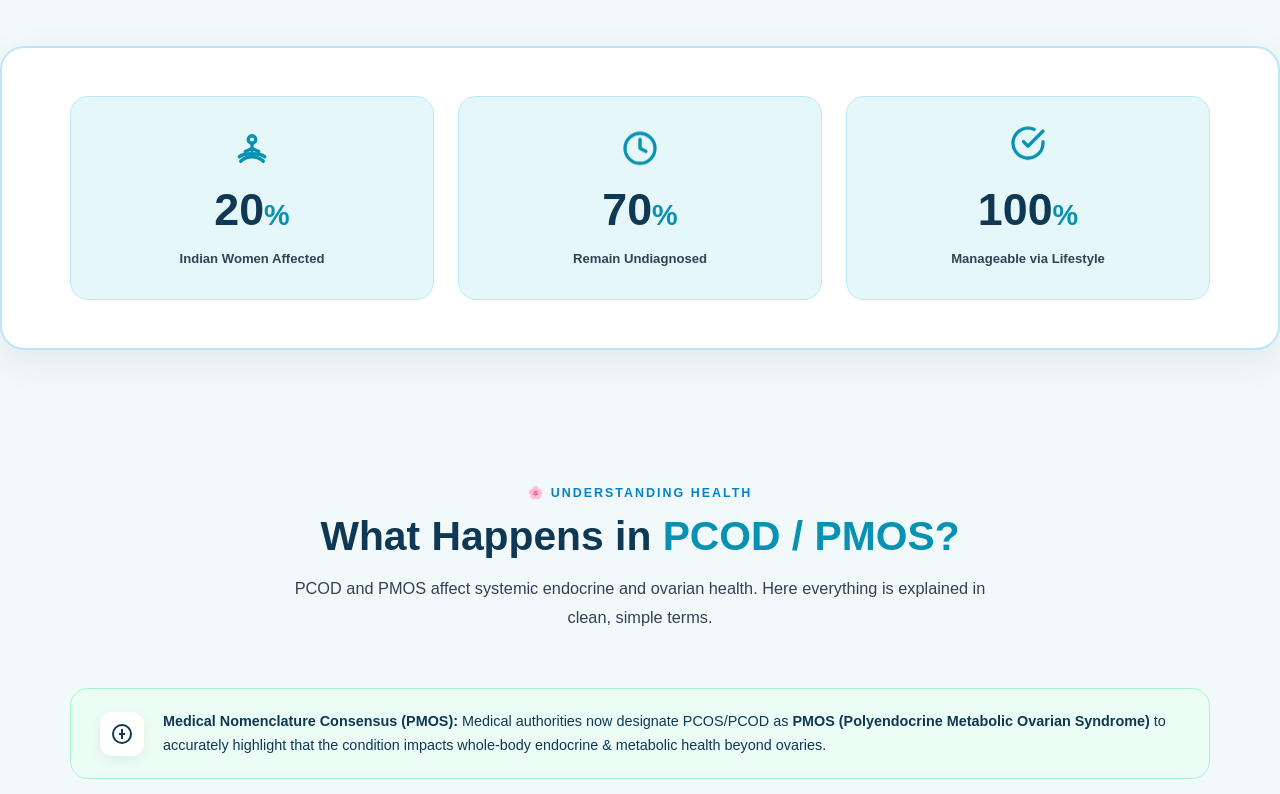
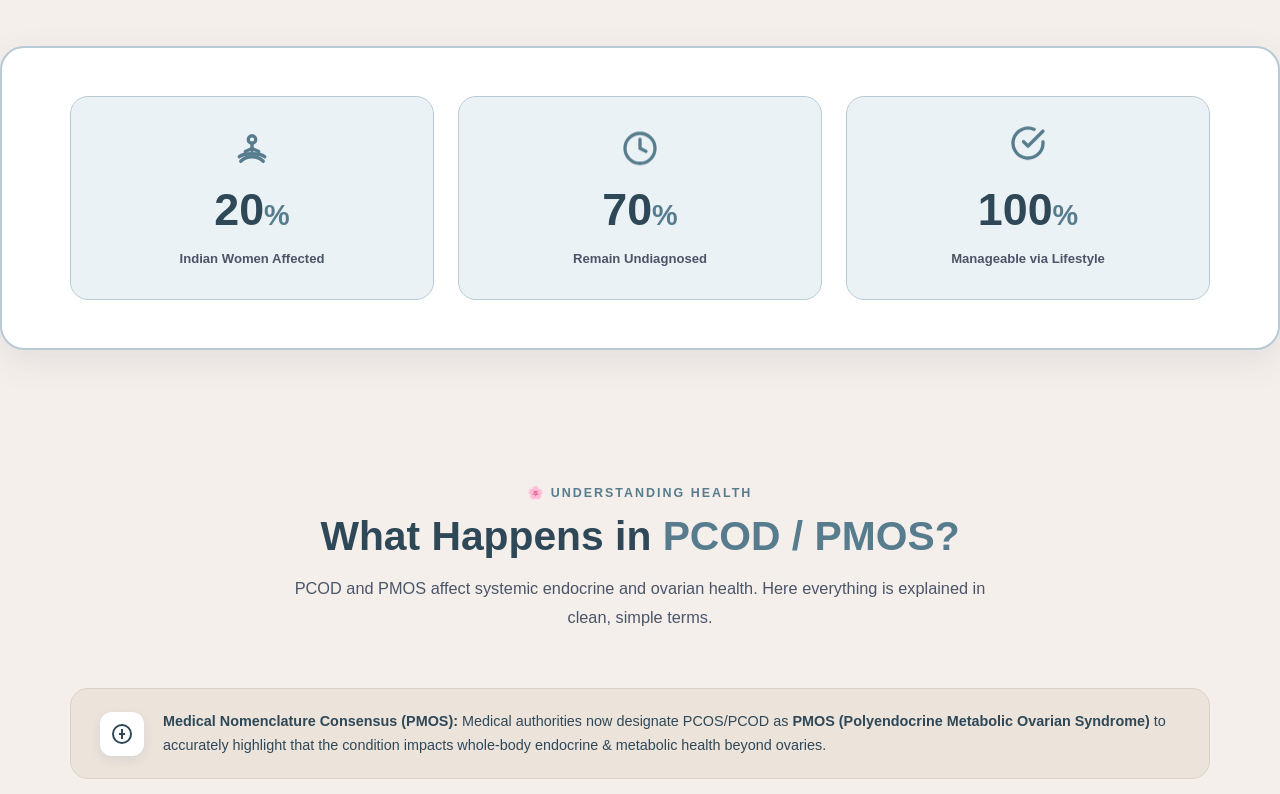
Before and after one commit to vroom0456/CBITNSS-World-PMOS-Day, a Next.js app: page / in a window 1280 px wide. Shown: the part 866-1660 px from the top of the page. Built offline with nearby package versions, Linux system fonts and the light colour scheme.

Commit message:
Update website color theme: White (#FFFFFF), Beige (#F5EFEB), Teal (#567C8D) palette

```diff
--- a/src/app/globals.css
+++ b/src/app/globals.css
@@ -1,24 +1,45 @@
 /* Full Original CSS System */
 
 :root {
-      --nss-navy: #0F3854; --nss-navy-dark: #092234;
-      --nss-blue-accent: #0284C7; --nss-blue-soft: #F0F9FF;
-      --bg-main: #F2F9FA; --card-white: #FFFFFF;
-      --soft-teal-bg: #E6F7F9; --soft-teal-border: #BAE6FD; --soft-teal-accent: #0891B2;
-      --soft-mint-bg: #ECFDF5; --soft-mint-border: #A7F3D0;
-      --soft-navy-bg: #F0FDF4; --soft-navy-border: #BBF7D0; --soft-navy-text: #166534;
-      --text-main: #0C2B40; --text-body: #334155; --text-muted: #64748B;
-      --border-light: #E0F2FE;
-      --shadow-soft: 0 4px 20px rgba(15,56,84,0.04);
-      --shadow-card: 0 12px 36px rgba(15,56,84,0.08);
-      --shadow-modal: 0 24px 72px rgba(12,43,64,0.25);
-      --glass-bg: rgba(255,255,255,0.7);
-      --glass-border: rgba(186,230,253,0.5);
-      --r-sm: 12px; --r-md: 18px; --r-lg: 24px; --r-pill: 9999px;
-      --ease-out: cubic-bezier(0.22,1,0.36,1);
-      --ease-spring: cubic-bezier(0.34,1.56,0.64,1);
-      --transition: all 0.28s cubic-bezier(0.4,0,0.2,1);
-    }
+  --bg-main: #F5EFEB;            /* Warm Soft Beige Background */
+  --card-white: #FFFFFF;         /* Pure White Card Background */
+  --nss-teal: #567C8D;           /* Primary Elegance Teal */
+  --nss-teal-dark: #2F4858;      /* Deep Slate Teal for Headings & Text */
+  --nss-teal-soft: #EBF2F5;      /* Soft Light Teal Accent Background */
+  --nss-teal-border: #B8CBD5;    /* Soft Teal Border */
+  --beige-container: #ECE3DB;    /* Soft Beige Container */
+  --beige-border: #DCD0C7;       /* Soft Beige Border */
+
+  /* Overrides for system-wide color consistency */
+  --nss-navy: #2F4858;
+  --nss-navy-dark: #1E2F3A;
+  --nss-blue-accent: #567C8D;
+  --nss-blue-soft: #EBF2F5;
+  --soft-teal-bg: #EBF2F5;
+  --soft-teal-border: #B8CBD5;
+  --soft-teal-accent: #567C8D;
+  --soft-mint-bg: #ECE3DB;
+  --soft-mint-border: #DCD0C7;
+  --soft-navy-bg: #EBF2F5;
+  --soft-navy-border: #B8CBD5;
+  --soft-navy-text: #2F4858;
+
+  --text-main: #2F4858;
+  --text-body: #4A5568;
+  --text-muted: #718096;
+  --border-light: #DCD0C7;
+
+  --shadow-soft: 0 4px 20px rgba(47, 72, 88, 0.06);
+  --shadow-card: 0 12px 36px rgba(47, 72, 88, 0.09);
+  --shadow-modal: 0 24px 72px rgba(47, 72, 88, 0.28);
+
+  --glass-bg: rgba(255, 255, 255, 0.90);
+  --glass-border: rgba(184, 203, 213, 0.6);
+  --r-sm: 12px; --r-md: 18px; --r-lg: 24px; --r-pill: 9999px;
+  --ease-out: cubic-bezier(0.22, 1, 0.36, 1);
+  --ease-spring: cubic-bezier(0.34, 1.56, 0.64, 1);
+  --transition: all 0.28s cubic-bezier(0.4, 0, 0.2, 1);
+}
     *,*::before,*::after{box-sizing:border-box;margin:0;padding:0;}
     html{scroll-behavior:smooth;font-size:16px;overflow-x:hidden;}
     body{font-family:'Plus Jakarta Sans',sans-serif;background:var(--bg-main);color:var(--text-main);line-height:1.7;-webkit-font-smoothing:antialiased;overflow-x:hidden;width:100%;}
--- a/src/app/page.tsx
+++ b/src/app/page.tsx
@@ -176,19 +176,19 @@ export default function Home() {
             <div className="stats-grid">
               <div className="stat-box reveal">
                 <div className="stat-icon">
-                  <svg width="36" height="36" viewBox="0 0 24 24" fill="none" stroke="#0891B2" strokeWidth="2.2" strokeLinecap="round" strokeLinejoin="round"><circle cx="12" cy="5" r="2.5"/><path d="M12 7.5v5"/><path d="M7.5 13l4.5-2 4.5 2"/><path d="M4.5 19.5c2-2 4.5-3 7.5-3s5.5 1 7.5 3"/><path d="M3.5 16.5c1.5-1.5 4.5-2 8.5-2s7 .5 8.5 2"/></svg>
+                  <svg width="36" height="36" viewBox="0 0 24 24" fill="none" stroke="#567C8D" strokeWidth="2.2" strokeLinecap="round" strokeLinejoin="round"><circle cx="12" cy="5" r="2.5"/><path d="M12 7.5v5"/><path d="M7.5 13l4.5-2 4.5 2"/><path d="M4.5 19.5c2-2 4.5-3 7.5-3s5.5 1 7.5 3"/><path d="M3.5 16.5c1.5-1.5 4.5-2 8.5-2s7 .5 8.5 2"/></svg>
                 </div>
                 <div><span className="num-val" data-target="20">0</span><span className="num-unit">%</span><div className="stat-lbl">Indian Women Affected</div></div>
               </div>
               <div className="stat-box reveal">
                 <div className="stat-icon">
-                  <svg width="36" height="36" viewBox="0 0 24 24" fill="none" stroke="#0891B2" strokeWidth="2.2" strokeLinecap="round" strokeLinejoin="round"><circle cx="12" cy="12" r="10"/><path d="M12 6v6l4 2"/></svg>
+                  <svg width="36" height="36" viewBox="0 0 24 24" fill="none" stroke="#567C8D" strokeWidth="2.2" strokeLinecap="round" strokeLinejoin="round"><circle cx="12" cy="12" r="10"/><path d="M12 6v6l4 2"/></svg>
                 </div>
                 <div><span className="num-val" data-target="70">0</span><span className="num-unit">%</span><div className="stat-lbl">Remain Undiagnosed</div></div>
               </div>
               <div className="stat-box reveal">
                 <div className="stat-icon">
-                  <svg width="36" height="36" viewBox="0 0 24 24" fill="none" stroke="#0891B2" strokeWidth="2.2" strokeLinecap="round" strokeLinejoin="round"><path d="M22 11.08V12a10 10 0 1 1-5.93-9.14"/><polyline points="22 4 12 14.01 9 11.01"/></svg>
+                  <svg width="36" height="36" viewBox="0 0 24 24" fill="none" stroke="#567C8D" strokeWidth="2.2" strokeLinecap="round" strokeLinejoin="round"><path d="M22 11.08V12a10 10 0 1 1-5.93-9.14"/><polyline points="22 4 12 14.01 9 11.01"/></svg>
                 </div>
                 <div><span className="num-val" data-target="100">0</span><span className="num-unit">%</span><div className="stat-lbl">Manageable via Lifestyle</div></div>
               </div>
@@ -203,7 +203,7 @@ export default function Home() {
 
             <div className="reveal" style={{ background: "var(--soft-mint-bg)", border: "1.5px solid var(--soft-mint-border)", padding: "1.3rem 1.8rem", borderRadius: "var(--r-md)", marginBottom: "2.5rem", display: "flex", alignItems: "center", gap: "1.2rem", textAlign: "left" }}>
               <div style={{ width: 44, height: 44, background: "#fff", borderRadius: 12, display: "flex", alignItems: "center", justifyContent: "center", flexShrink: 0, boxShadow: "0 4px 12px rgba(15,56,84,0.08)" }}>
-                <svg width="24" height="24" viewBox="0 0 24 24" fill="none" stroke="#0F3854" strokeWidth="2"><path d="M12 21a9 9 0 1 0 0-18 9 9 0 0 0 0 18z"/><path d="M12 7v10"/><path d="M9 12h6"/></svg>
+                <svg width="24" height="24" viewBox="0 0 24 24" fill="none" stroke="#2F4858" strokeWidth="2"><path d="M12 21a9 9 0 1 0 0-18 9 9 0 0 0 0 18z"/><path d="M12 7v10"/><path d="M9 12h6"/></svg>
               </div>
               <div style={{ fontSize: "0.9rem", color: "var(--nss-navy)", lineHeight: 1.65 }}>
                 <strong>Medical Nomenclature Consensus (PMOS):</strong> Medical authorities now designate PCOS/PCOD as <strong>PMOS (Polyendocrine Metabolic Ovarian Syndrome)</strong> to accurately highlight that the condition impacts whole-body endocrine &amp; metabolic health beyond ovaries.
```
